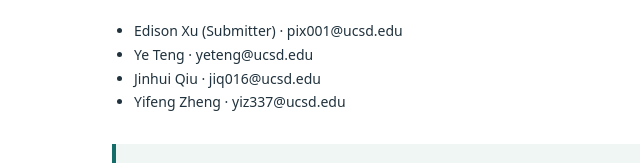
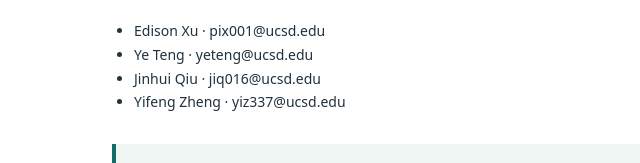
Before and after one commit to Gladiator7767/dsc106-project2-poverty, a plain HTML site: page index.html in a window 1280 px wide. Shown: the part 233-396 px from the top of the page, 0-640 px from the left. Drawn offline with Linux system fonts and the light colour scheme.

Commit message:
Remove submitter label from team member list

```diff
--- a/index.html
+++ b/index.html
@@ -1,6 +1,6 @@
 <!doctype html>
 <html lang="en"><head><meta charset="utf-8"><meta name="viewport" content="width=device-width,initial-scale=1"><title>What counts as progress against poverty? | DSC 106 Project 2</title><meta name="description" content="Two views of poverty progress in Sub-Saharan Africa, using a consistent historical World Bank dataset."><link rel="stylesheet" href="style.css"></head>
-<body><main><header><div class="kicker">DSC 106 · Project 2 · Persuasive or Deceptive Visualization?</div><h1>What counts as progress against poverty?</h1><ul class="members"><li>Edison Xu (Submitter) · pix001@ucsd.edu</li><li>Ye Teng · yeteng@ucsd.edu</li><li>Jinhui Qiu · jiq016@ucsd.edu</li><li>Yifeng Zheng · yiz337@ucsd.edu</li></ul>
+<body><main><header><div class="kicker">DSC 106 · Project 2 · Persuasive or Deceptive Visualization?</div><h1>What counts as progress against poverty?</h1><ul class="members"><li>Edison Xu · pix001@ucsd.edu</li><li>Ye Teng · yeteng@ucsd.edu</li><li>Jinhui Qiu · jiq016@ucsd.edu</li><li>Yifeng Zheng · yiz337@ucsd.edu</li></ul>
 <div class="proposition"><div class="kicker">Proposition</div><p>Between 1990 and 2018, Sub-Saharan Africa made substantial progress against extreme poverty.</p></div><p class="intro">Looking at different metrics, you get different impressions. A lower proportion of people lived below the poverty line in 2018 than in 1990. The average gap between the poor and the poverty line is also smaller. But estimated poverty headcounts have risen. Using data from the same region and time period, we discuss whether this is significant progress from two perspectives.</p></header>
 <nav aria-label="Report sections"><a href="#for">For the proposition</a><a href="#against">Against the proposition</a><a href="#reflection">Final reflection</a><a href="#methods">Data and methods</a></nav>
 <p class="scale"><strong>Design scores:</strong> −2 = fully deceptive; +2 = fully earnest. These scores evaluate individual design choices, not the assignment grade.</p>
```
